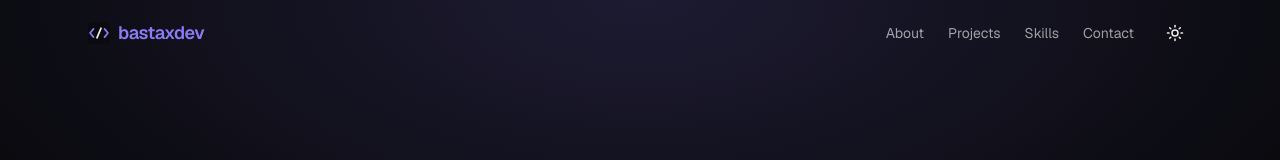
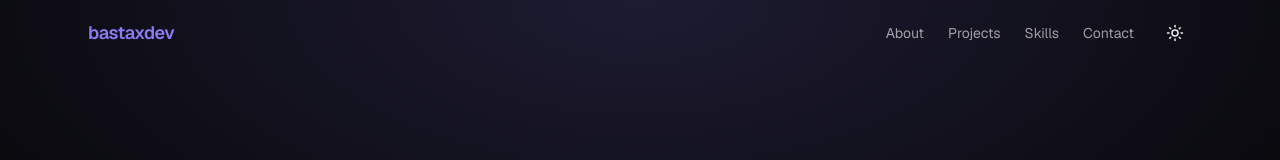
Before and after one commit to bastaxdev/portfolio-website, a Next.js app: page / in a window 1280 px wide. Shown: the top 160 px of the page. Built offline with nearby package versions, Linux system fonts and the light colour scheme.

Commit message:
Revert "feat: add favicon and navbar logo"
This reverts commit 606f366f884209dc3ac265dd0aa5c8da25ec18aa.

```diff
--- a/app/layout.tsx
+++ b/app/layout.tsx
@@ -18,9 +18,6 @@ export const metadata: Metadata = {
   title: "Bartek — Junior Developer",
   description:
     "Portfolio of Bartek, a Junior Developer specializing in Next.js, TypeScript and React.",
-  icons: {
-    icon: "/icon.svg",
-  },
 };
 
 export default function RootLayout({
--- a/components/layout/Navbar.tsx
+++ b/components/layout/Navbar.tsx
@@ -37,15 +37,9 @@ export default function Navbar() {
       <nav className="mx-auto flex max-w-6xl items-center justify-between px-6 py-4">
         <a
           href="#hero"
-          className="flex items-center gap-2 text-lg font-semibold tracking-tight"
+          className="text-lg font-semibold tracking-tight"
           style={{ color: "var(--accent)" }}
         >
-          <svg xmlns="http://www.w3.org/2000/svg" viewBox="0 0 32 32" width="22" height="22">
-            <rect width="32" height="32" rx="7" fill="#0a0a0f"/>
-            <polyline points="8,10 3,16 8,22" stroke="#8b7cf6" strokeWidth="2.5" strokeLinecap="round" strokeLinejoin="round" fill="none"/>
-            <polyline points="24,10 29,16 24,22" stroke="#8b7cf6" strokeWidth="2.5" strokeLinecap="round" strokeLinejoin="round" fill="none"/>
-            <line x1="19" y1="9" x2="13" y2="23" stroke="#ededed" strokeWidth="2.5" strokeLinecap="round"/>
-          </svg>
           bastaxdev
         </a>
 
```
Also changed, not shown: app/icon.svg (deleted).
